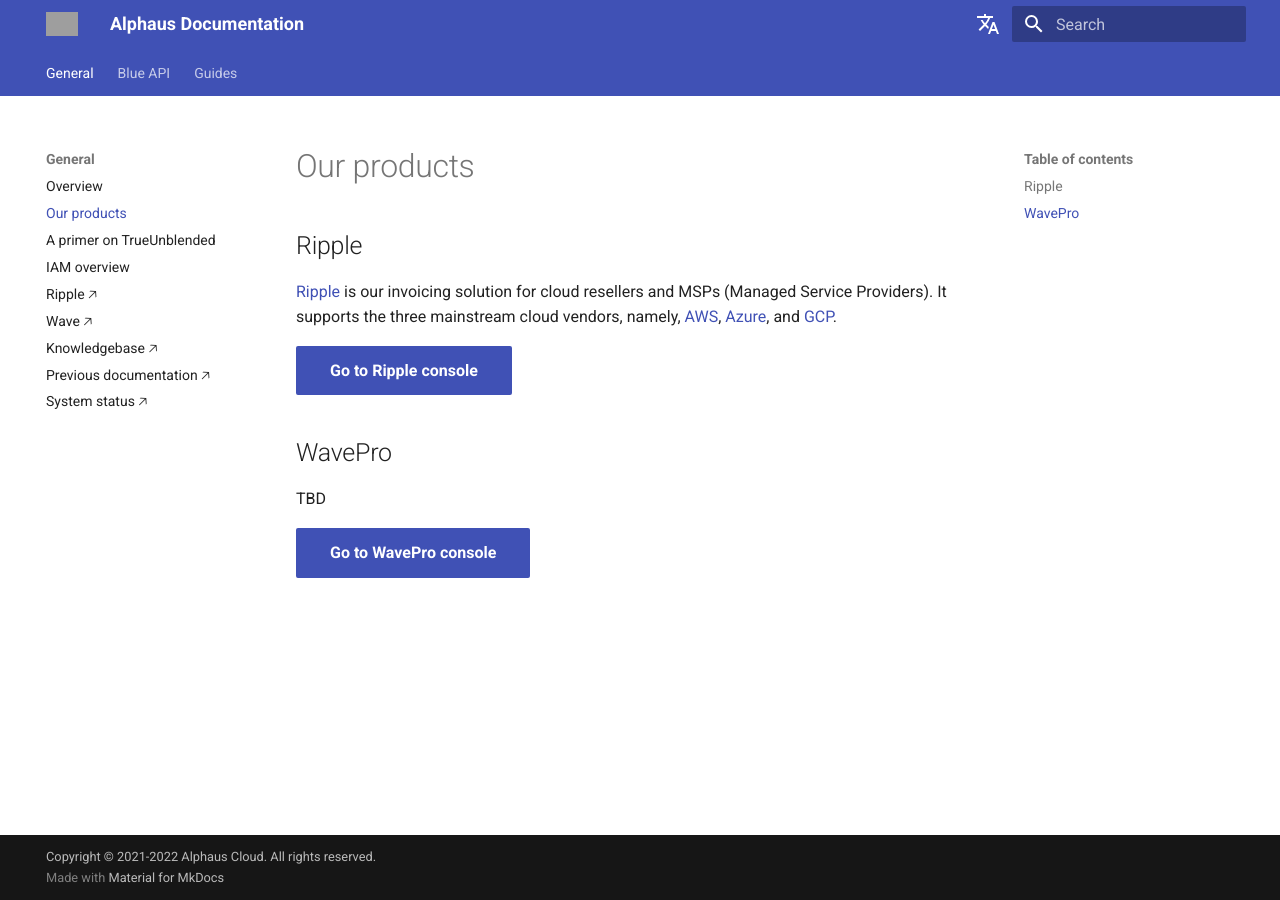
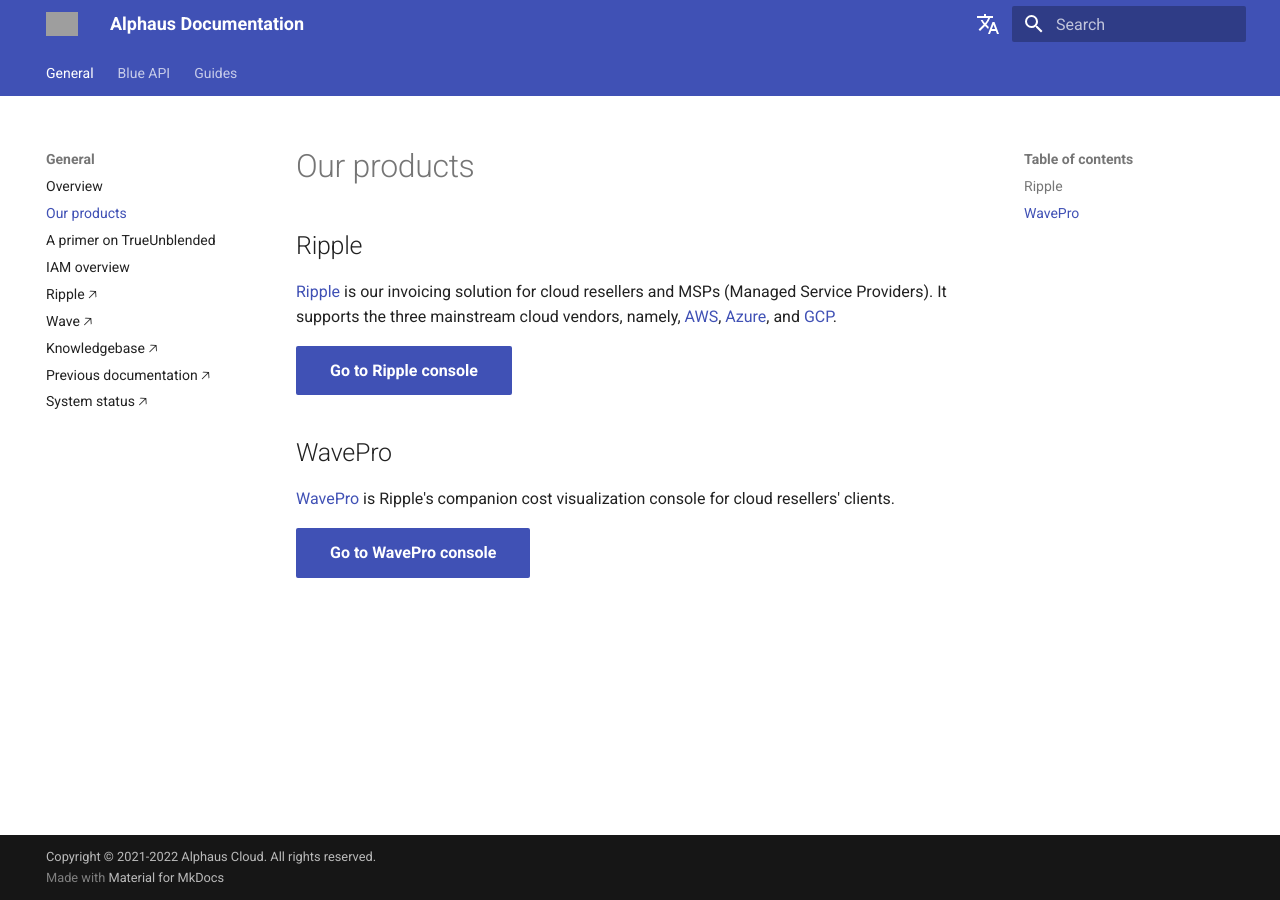
Before and after one commit to alphauslabs/tmpdocs, an MkDocs documentation site: the page built from docs/products.md, in a window 1280 px wide. Built offline with MkDocs 1.6.1 and Material for MkDocs 9.7.7, drawn with Linux system fonts in a browser that asks for light colours; comment, search, counter and statistics services are not loaded; grey boxes are pictures that could not be loaded.

Commit message:
docs: products

```diff
--- a/docs/products.md
+++ b/docs/products.md
@@ -7,6 +7,7 @@
 [Go to Ripple console](https://app.alphaus.cloud/ripple/){ .md-button .md-button--primary }
 
 ## WavePro
-TBD
+
+[WavePro](https://alphaus.cloud/en/wave/) is Ripple's companion cost visualization console for cloud resellers' clients.
 
 [Go to WavePro console](https://app.alphaus.cloud/wavepro/){ .md-button .md-button--primary }
```
